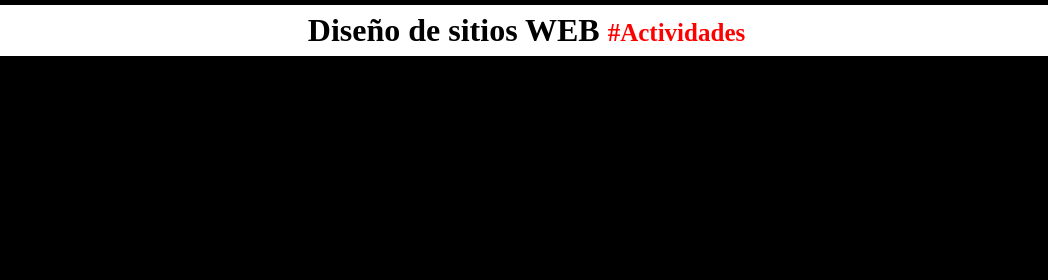
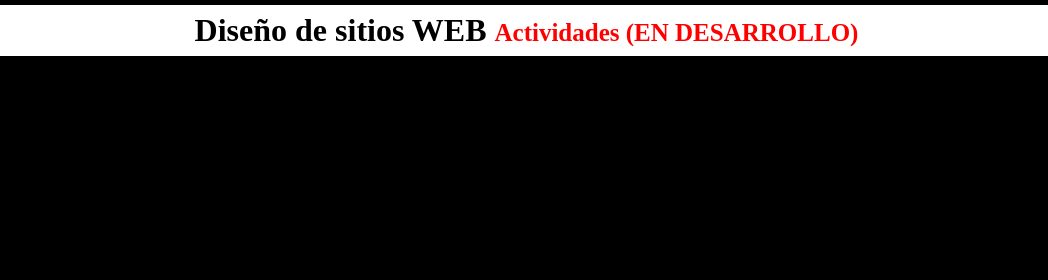
Before and after one commit to Luribeg/DSW-LeonardoUribe, a plain HTML site: page actividades.html in a window 1280 px wide. Shown: the top 280 px of the page, 168-1216 px from the left. Drawn offline with Linux system fonts and the light colour scheme.

Commit message:
Update actividades.html

```diff
--- a/actividades.html
+++ b/actividades.html
@@ -10,7 +10,7 @@
 <body>
     <header>
         <img src="img/UNAD.png" alt="logo UNAD" class="logoUnad">
-        <h1>Diseño de sitios WEB <span>#Actividades</span></h1>
+        <h1>Diseño de sitios WEB <span>Actividades (EN DESARROLLO)</span></h1>
         <section>
         <label for="">
             <img id="menu" src="img/MENU.png" alt="" class="imagenMenu">
```
